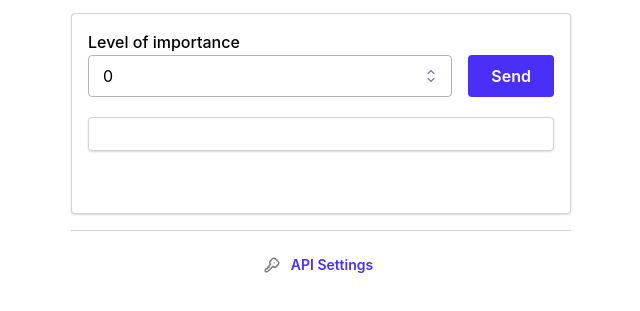
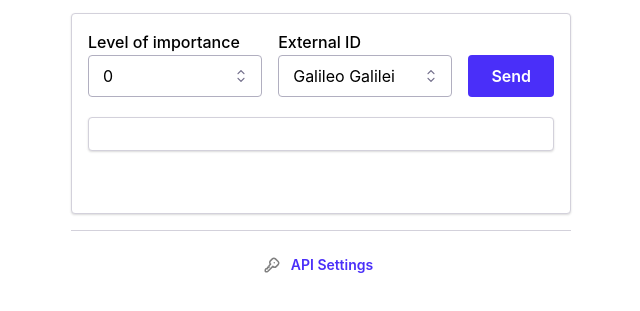
Before and after one commit to hugolfreitas/galileo-hackathon-team8, a Gatsby site: page / in a window 1280 px wide. Shown: the part 277-588 px from the top of the page, without its empty margins (319-959 px from the left). Built offline with nearby package versions, Linux system fonts and the light colour scheme; Gatsby itself is replaced by a stand-in of ours.

Commit message:
added external_id and some improvements

```diff
--- a/src/pages/index.js
+++ b/src/pages/index.js
@@ -32,19 +32,23 @@ const IndexPage = () => {
   const [isLoading, setIsLoading] = React.useState(false)
   const [hasError, setHasError] = React.useState(false)
   const [input, setInput] = React.useState("0")
+  const [externalId, setExternalId] = React.useState("Galileo Galilei")
 
   const handleSubmit = async e => {
     e.preventDefault()
     setIsLoading(true)
     setHasError(false)
     try {
+      // if (1 === 1) {
+      //   setResponse(mockResponse)
+      //   return
+      // }
       const response = await apiService.post({
         // url: `${apiUrl}/${input}`,
         url: apiUrl,
         token: apiToken,
-        payload: { importance: Number(input) },
+        payload: { importance: Number(input), external_id: externalId },
       })
-      // const response = mockResponse
       await new Promise(resolve => setTimeout(resolve, 500))
 
       if (response.summary) {
@@ -114,6 +118,19 @@ const IndexPage = () => {
               }))}
               // data-autofocus
             />
+            <Select
+              label="External ID"
+              value={externalId}
+              onChange={setExternalId}
+              placeholder="Select external ID"
+              radius={4}
+              size="md"
+              style={{ flex: 1 }}
+              data={[
+                { value: "Galileo Galilei", label: "Galileo Galilei" },
+                { value: "Pope Urban VIII", label: "Pope Urban VIII" },
+              ]}
+            />
             <Button
               type="submit"
               radius={4}
@@ -133,7 +150,7 @@ const IndexPage = () => {
           )}
           <Box mt="lg" style={{ minHeight: 80 }}>
             <Paper p="md" radius={4} withBorder style={{ fontSize: 18 }}>
-              {response.summary}
+              {formatSummaryText(response.summary)}
             </Paper>
             {response.input_tokens ? (
               <Text size="sm" style={{ color: "#888" }} align="right">
@@ -188,6 +205,20 @@ const IndexPage = () => {
 
 export default IndexPage
 
+const formatSummaryText = text => {
+  const parts = text.split("This week in AI")
+  return (
+    <>
+      {parts.map((part, index) => (
+        <React.Fragment key={index}>
+          {part}
+          {index < parts.length - 1 && <b>This week in AI</b>}
+        </React.Fragment>
+      ))}
+    </>
+  )
+}
+
 const apiService = {
   post: async ({ url, token, payload }) => {
     const response = await fetch(url, {
```
